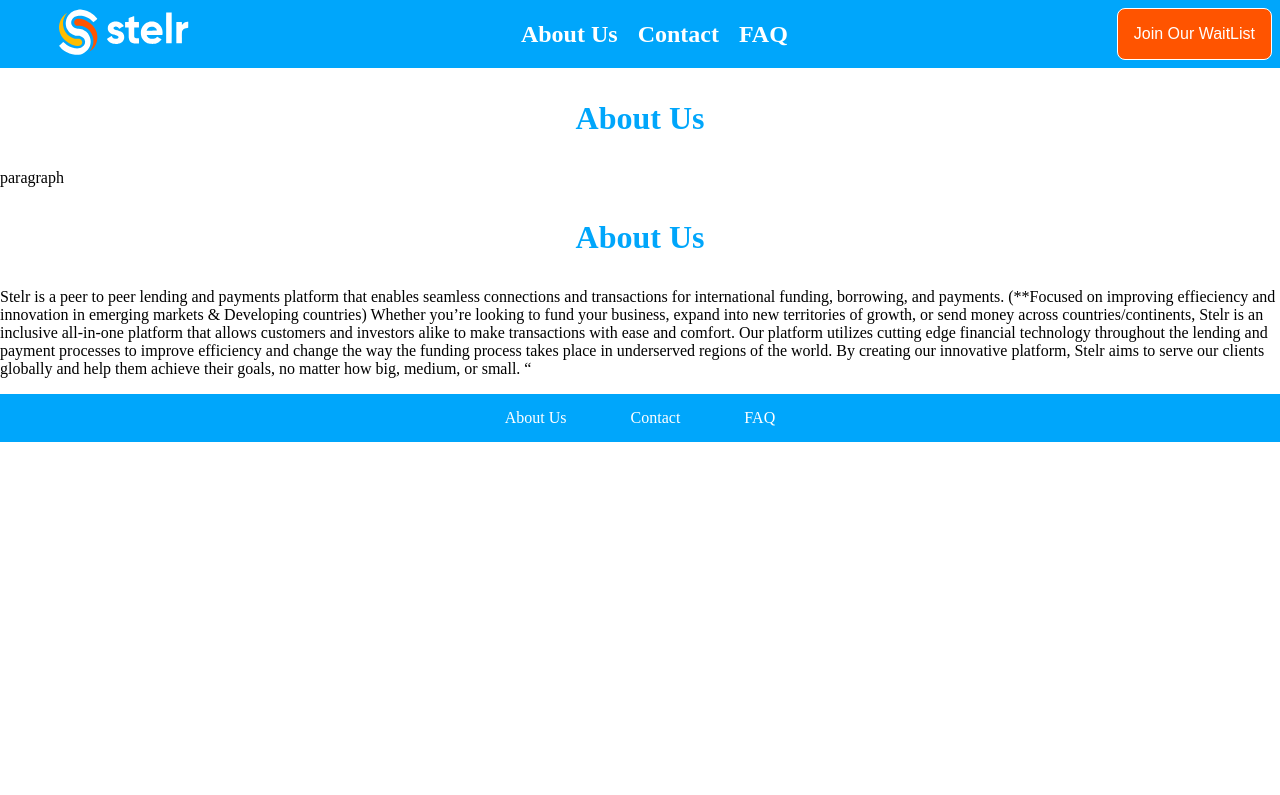
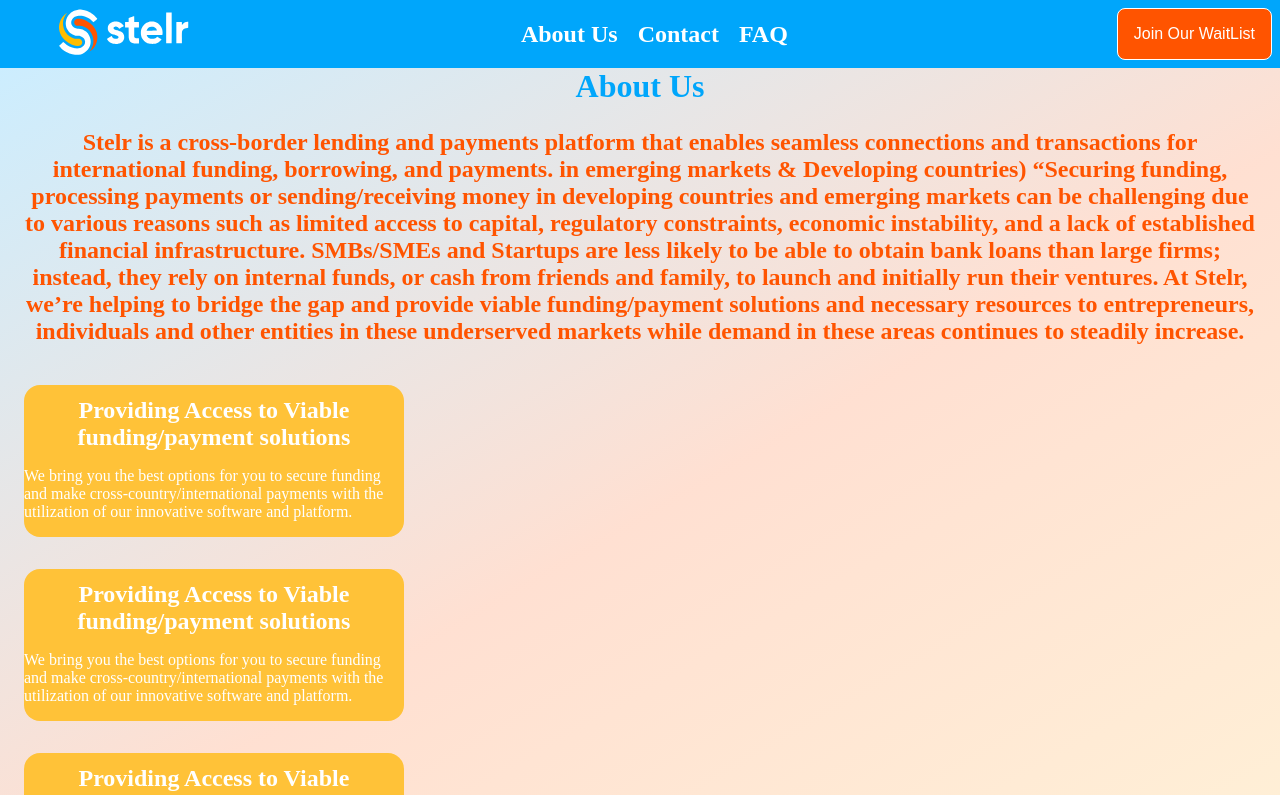
Before and after one commit to Jovenson-Don/stelr, a React (Vite) app: page /about in a window 1280 px wide. Shown: the top 795 px of the page. Built offline with nearby package versions, Linux system fonts and the light colour scheme.

Commit message:
cards for about us

```diff
--- a/src/components/cards/BeforeLoginCards.tsx
+++ b/src/components/cards/BeforeLoginCards.tsx
@@ -14,14 +14,21 @@
       color: "#00A6FB",
       textAlign: "center",
       fontSize: "2em",
-      margin: "1em",
+      margin: "0 1em",
+    },
+    paragraph: {
+      fontSize: "1.5em",
+      color: "#ff5400",
+      padding: "0 1em",
+      textAlign: "center",
+      fontWeight: "bold",
     },
   };
 
   return (
     <div>
       <h1 style={styles.h1}>{title}</h1>
-      <p>{paragraph}</p>
+      <p style={styles.paragraph}>{paragraph}</p>
       <span>{buttons}</span>
     </div>
   );
--- /dev/null
+++ b/src/components/cards/InfoCard.tsx
@@ -0,0 +1,44 @@
+interface InfoCardProps {
+  header: string;
+  paragraph: string;
+}
+
+const InfoCard = ({ header, paragraph }: InfoCardProps) => {
+  const styles: { [key: string]: React.CSSProperties } = {
+    cardAlign: {
+      display: "flex",
+      justifyContent: "space-between",
+      alignItems: "stretch", // Align items to stretch vertically
+      padding: "1em",
+    },
+    card: {
+      background: "#ffc238",
+      color: "#fff",
+      borderRadius: "1em",
+      flex: 1, // Let the card take up equal space
+      maxWidth: "calc(33% - 2em)", // Adjusting width to account for padding
+      margin: "0 0.5em", // Add margin for spacing between cards
+    },
+    h2: {
+      textAlign: "center",
+      margin: ".5em 0 0 0",
+    },
+    paragraph: {
+      fontSize: "1.5em",
+      color: "#fff",
+      padding: "0 1em",
+      margin: ".5em 1em",
+      textAlign: "center",
+    },
+  };
+  return (
+    <section style={styles.cardAlign}>
+      <div style={styles.card}>
+        <h2 style={styles.h2}>{header}</h2>
+        <p style={styles.paragraph1}>{paragraph}</p>
+      </div>
+    </section>
+  );
+};
+
+export default InfoCard;
--- a/src/pages/About.tsx
+++ b/src/pages/About.tsx
@@ -1,35 +1,38 @@
 import BeforeLoginCards from "../components/cards/BeforeLoginCards";
+import InfoCard from "../components/cards/InfoCard";
 import LandingPageFooter from "../components/headers/LandingPageFooter";
 
+const styles: { [key: string]: React.CSSProperties } = {
+  entirePage: {
+    background:
+      "linear-gradient(330deg, rgba(255, 194, 56, 0.2), rgba(255, 99, 29, 0.2), rgba(0, 166, 251, 0.2))",
+  },
+};
+
 const About = () => {
-  const styles: { [key: string]: React.CSSProperties } = {
-    h1: {
-      color: "#00A6FB",
-      textAlign: "center",
-      fontSize: "2em",
-      margin: "1em",
-    },
-  };
-
   return (
-    <div>
-      <BeforeLoginCards title="About Us" paragraph="paragraph" />
-      <h1 style={styles.h1}>About Us</h1>
-      <p>
-        Stelr is a peer to peer lending and payments platform that enables
-        seamless connections and transactions for international funding,
-        borrowing, and payments. (**Focused on improving effieciency and
-        innovation in emerging markets & Developing countries) Whether you’re
-        looking to fund your business, expand into new territories of growth, or
-        send money across countries/continents, Stelr is an inclusive all-in-one
-        platform that allows customers and investors alike to make transactions
-        with ease and comfort. Our platform utilizes cutting edge financial
-        technology throughout the lending and payment processes to improve
-        efficiency and change the way the funding process takes place in
-        underserved regions of the world. By creating our innovative platform,
-        Stelr aims to serve our clients globally and help them achieve their
-        goals, no matter how big, medium, or small. “
-      </p>
+    <div style={styles.entirePage}>
+      <BeforeLoginCards
+        title="About Us"
+        paragraph="Stelr is a cross-border lending and payments platform that enables seamless connections and transactions for international funding, borrowing, and payments.
+        in emerging markets & Developing countries)
+       “Securing funding, processing payments or sending/receiving money in developing countries and emerging markets can be challenging due to various reasons such as limited access to capital, regulatory constraints, economic instability, and a lack of established financial infrastructure. SMBs/SMEs and Startups are less likely to be able to obtain bank loans than large firms; instead, they rely on internal funds, or cash from friends and family, to launch and initially run their ventures.
+       At Stelr, we’re helping to bridge the gap and provide viable funding/payment solutions and necessary resources to entrepreneurs, individuals and other entities in these underserved markets while demand in these areas continues to steadily increase. "
+      />
+      <div>
+        <InfoCard
+          header="Providing Access to Viable funding/payment solutions"
+          paragraph="We bring you the best options for you to secure funding and make cross-country/international payments with the utilization of our innovative software and platform."
+        />
+        <InfoCard
+          header="Providing Access to Viable funding/payment solutions"
+          paragraph="We bring you the best options for you to secure funding and make cross-country/international payments with the utilization of our innovative software and platform."
+        />
+        <InfoCard
+          header="Providing Access to Viable funding/payment solutions"
+          paragraph="We bring you the best options for you to secure funding and make cross-country/international payments with the utilization of our innovative software and platform."
+        />
+      </div>
       <LandingPageFooter />
     </div>
   );
```
